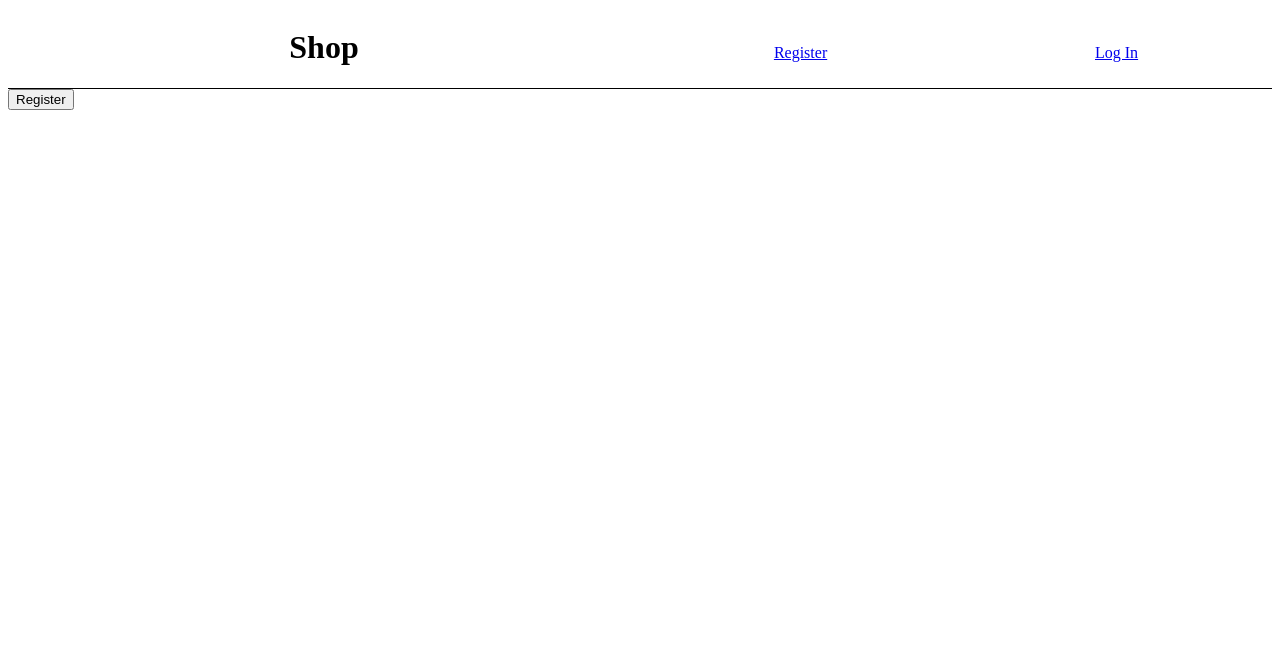
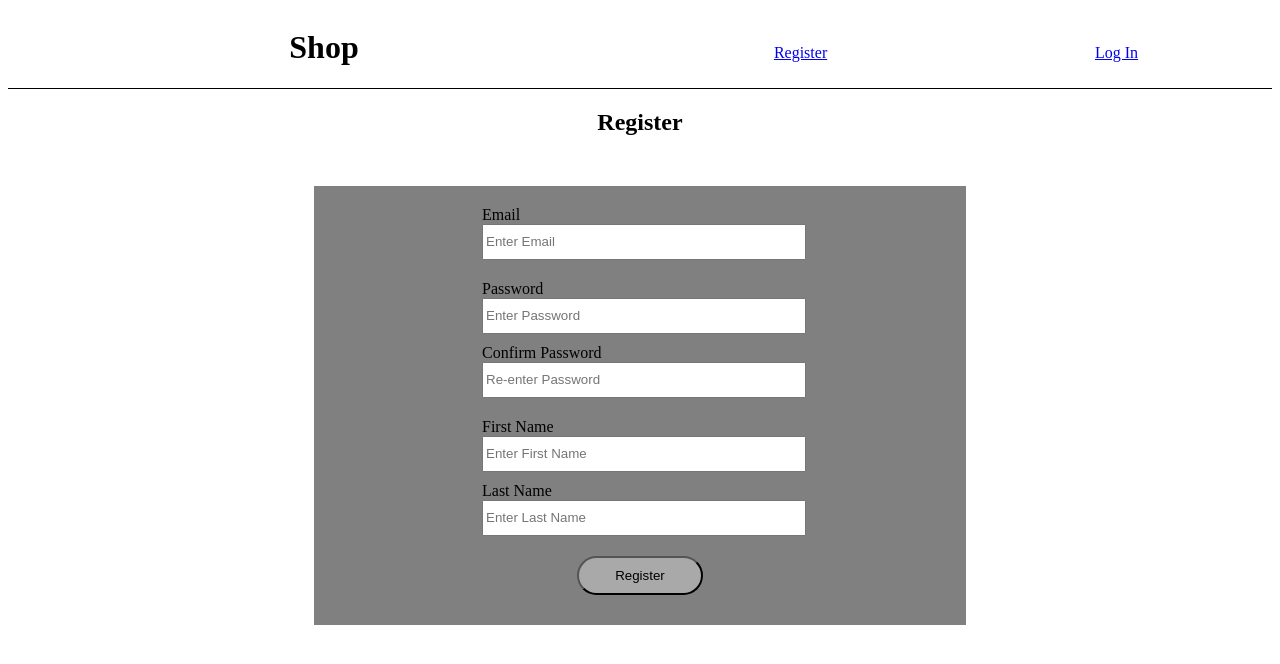
Before and after one commit to Abdul-Raheem2/e-commerce_app, a React (Create React App) app in the folder frontend/: page /register in a window 1280 px wide. Shown: the top 664 px of the page. Built offline with nearby package versions, Linux system fonts and the light colour scheme.

Commit message:
added register and login page UI

```diff
--- a/frontend/src/features/auth/LogIn.js
+++ b/frontend/src/features/auth/LogIn.js
@@ -1,17 +1,32 @@
+
+import { useState } from "react";
 import { useNavigate, useOutletContext } from "react-router-dom"
 
 export default function LogIn(){
     const navigate = useNavigate();
     const {setLoggedIn} = useOutletContext();
-
-    function handleClick(e){
+    const [email,setEmail] = useState();
+    const [password,setPassword]= useState();
+    function handleSubmit(e){
+        e.preventDefault();
         setLoggedIn(true);
         navigate('/');
     }
     return(
         <div>
-            <button onClick={handleClick}>Log In</button>
+            <h2>Log In</h2>
+            <form onSubmit={handleSubmit}>
+                <div>
+                    <label for="email">Email</label>
+                    <input type="text" id="email" name="email" required value={email} onChange={(e)=>{setEmail(e.target.value)}}/>
+                </div>
+                <div>
+                    <label for="password">Password</label>
+                    <input type="password" id="password" name="password" required value={password} onChange={(e)=>{setPassword(e.target.value)}}/>
+                </div>
+
+                <input type="submit" value="Log In"/>
+            </form>
         </div>
-
     )
 }
--- a/frontend/src/features/auth/Register.js
+++ b/frontend/src/features/auth/Register.js
@@ -1,13 +1,55 @@
+
+import { useEffect, useRef, useState } from "react";
 import { useNavigate } from "react-router-dom"
 
 export default function Register(){
     const navigate = useNavigate();
-    function handleClick(e){
+    const confirmPasswordRef = useRef(null);
+
+    const [email,setEmail] = useState('');
+    const [password,setPassword] = useState('');
+    const [confirmPassword,setConfirmPassword] = useState('');
+    const [firstName,setFirstName] = useState('');
+    const [lastName,setLastName] = useState('');
+
+    function handleSubmit(e){
+        e.preventDefault();
         navigate('/login');
     }
+
+    useEffect(()=>{
+        if (password!==confirmPassword) {
+            confirmPasswordRef.current.setCustomValidity("passwords do not match");
+          } else {
+            confirmPasswordRef.current.setCustomValidity("");
+          }
+    },[password,confirmPassword]);
     return(
         <div>
-            <button onClick={handleClick}>Register</button>
+            <h2>Register</h2>
+            <form onSubmit={handleSubmit}>
+                <div id="register-email-div">
+                    <label for="register-email-input">Email</label>
+                    <input type="email" id="register-email-input" name="email" placeholder="Enter Email" required value={email} onChange={(e)=>{setEmail(e.target.value)}}/>
+                </div>
+                <div id="register-password-div">
+                    <label for="register-password-input">Password</label>
+                    <input type="password" id="register-password-input" name="password" placeholder="Enter Password" required value={password} minLength="8" onChange={(e)=>{setPassword(e.target.value)}}/>
+                </div>
+                <div id="register-confirmpassword-div">
+                    <label for="register-confirmpassword-input">Confirm Password</label>
+                    <input type="password" id="register-confirmpassword-input" ref={confirmPasswordRef} placeholder="Re-enter Password" required value={confirmPassword} onChange={(e)=>{setConfirmPassword(e.target.value)}}/>
+                </div>
+                <div id="register-firstname-div">
+                    <label for="register-firstname-input">First Name</label>
+                    <input type="text" id="register-firstname-input" name="firstName" placeholder="Enter First Name" required value={firstName} onChange={(e)=>{setFirstName(e.target.value)}}/>
+                </div>
+                <div id="register-lastname-div">
+                    <label for="register-lastname-input">Last Name</label>
+                    <input type="text" id="register-lastname-input" name="lastName" placeholder="Enter Last Name" required value={lastName} onChange={(e)=>{setLastName(e.target.value)}}/>
+                </div>
+                <input type="submit" value="Register"/>
+            </form>
         </div>
 
     )
--- a/frontend/src/features/root/index.css
+++ b/frontend/src/features/root/index.css
@@ -14,3 +14,45 @@ nav{
     width:50%;
     justify-content: space-around;
 }
+
+/* Register/Login */
+
+h2{
+    text-align: center;
+}
+
+form{
+    width:50%;
+    margin:50px auto;
+    background-color: gray;
+    padding:10px;
+}
+
+form div{
+    margin: 10px auto;
+    width: 50%;
+    text-align: start;
+}
+
+input[type="text"],input[type="email"],input[type="password"]{
+    display: block;
+    width: 100%;
+    height: 30px;
+}
+
+input[type="submit"]{
+    display: block;
+    margin: 20px auto;
+    padding:10px;
+    width:20%;
+    border-radius: 20px;
+    background-color:darkgray;
+}
+
+#register-password-div{
+    margin-top: 20px;
+}
+
+#register-confirmpassword-div{
+    margin-bottom: 20px;
+}
```
